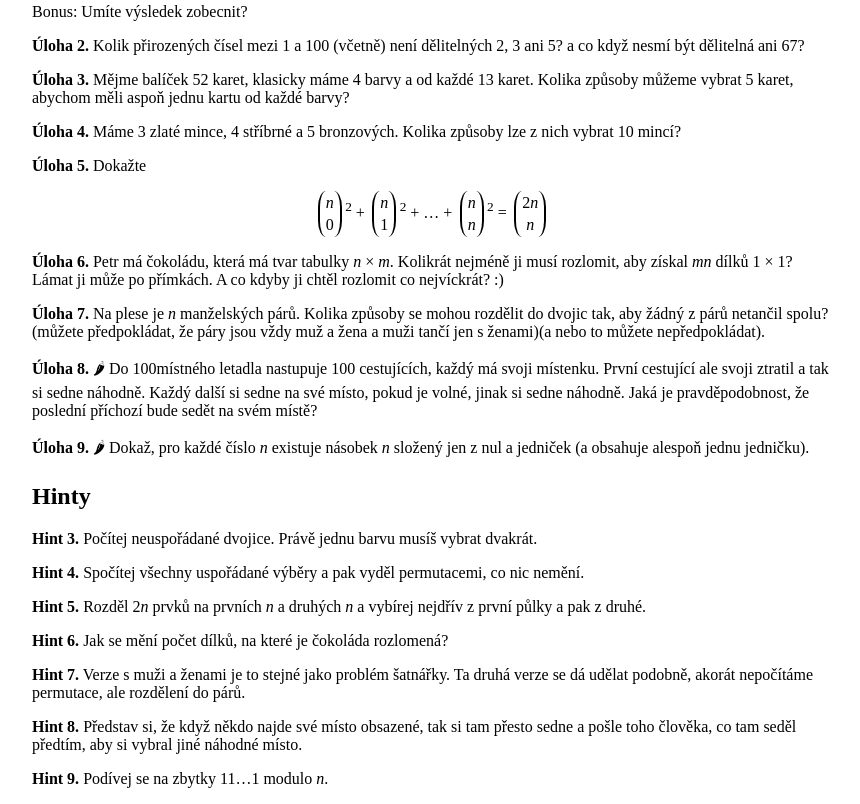
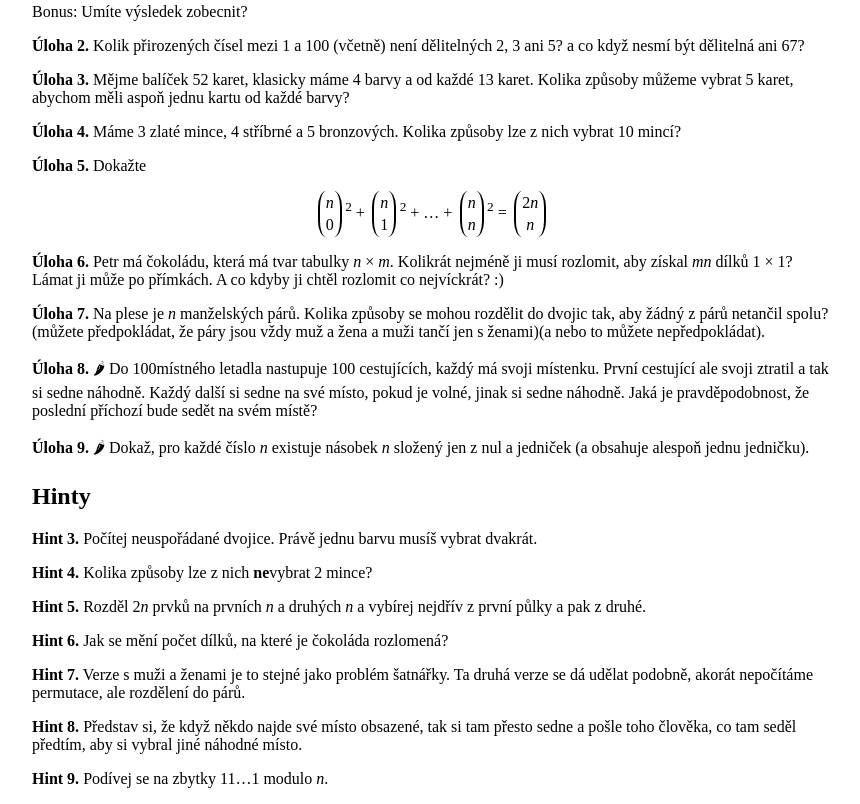
Before and after one commit to mstepanek0301/diskretka, a plain HTML site: page 06.html in a window 1280 px wide. Shown: the part 381-1185 px from the top of the page, without its empty margins (208-1068 px from the left). Drawn offline with Linux system fonts and the light colour scheme.

Commit message:
cviko 6 fix hint 4

```diff
--- a/06.html
+++ b/06.html
@@ -54,7 +54,7 @@ a co když nesmí být dělitelná ani 67?</p>
 <p><b>Úloha 9.</b> &#127798; Dokaž, pro každé číslo <var>n</var> existuje násobek <var>n</var>  složený jen z nul a jedniček (a obsahuje alespoň jednu jedničku).</p>
 <h2>Hinty</h2>
 <p><b>Hint 3.</b> Počítej neuspořádané dvojice. Právě jednu barvu musíš vybrat dvakrát.</p>
-<p><b>Hint 4.</b> Spočítej všechny uspořádané výběry a pak vyděl permutacemi, co nic nemění.</p>
+<p><b>Hint 4.</b> Kolika způsoby lze z nich <b>ne</b>vybrat 2 mince?</p>
 <p><b>Hint 5.</b> Rozděl 2<var>n</var> prvků na prvních <var>n</var> a druhých <var>n</var> a vybírej nejdřív z první půlky a pak z druhé.</p>
 <p><b>Hint 6.</b> Jak se mění počet dílků, na které je čokoláda rozlomená?</p>
 <p><b>Hint 7.</b> Verze s muži a ženami je to stejné jako problém šatnářky. Ta druhá verze se dá udělat podobně, akorát nepočítáme permutace, ale rozdělení do párů.</p>
```
Also changed, not shown: 1 other file.
